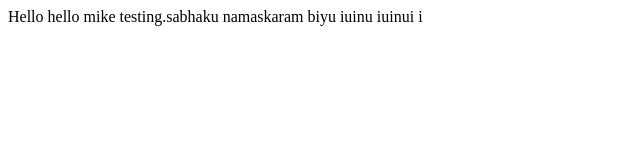
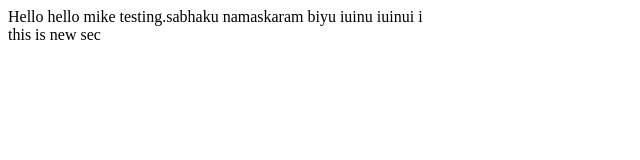
Before and after one commit to Mounika-Chekka/github-crash-course, a plain HTML site: page index.html in a window 1280 px wide. Shown: the full height of the page, 0-640 px from the left. Drawn offline with Linux system fonts and the light colour scheme.

Commit message:
added new section

```diff
--- a/index.html
+++ b/index.html
@@ -9,5 +9,8 @@
 <body>
     Hello hello mike testing.sabhaku namaskaram
     biyu iuinu iuinui i
+    <section>
+        this is new sec
+    </section>
 </body>
 </html>
```
